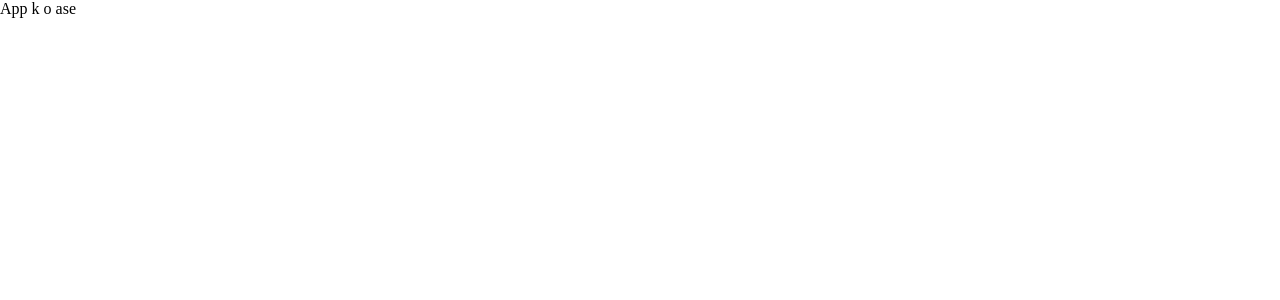
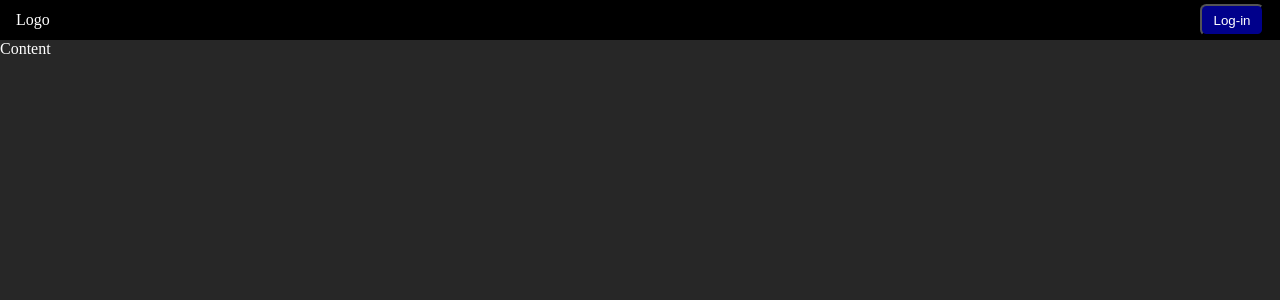
Before and after one commit to MageLnk/Desafio---Base-de-datos-colaboradores, a React (Create React App) app: page / in a window 1280 px wide. Shown: the top 300 px of the page. Built offline with nearby package versions, Linux system fonts and the light colour scheme.

Commit message:
Ahora funciona

```diff
--- a/src/App.js
+++ b/src/App.js
@@ -1,5 +1,13 @@
+// Components
+import Header from "./Components/Header";
+
 const App = () => {
-  return <div>App k o ase</div>;
+  return (
+    <div className="app-genereal-container">
+      <Header />
+      <span className="content-general-container">Content</span>
+    </div>
+  );
 };
 
 export default App;
--- /dev/null
+++ b/src/Components/Button/index.js
@@ -0,0 +1,9 @@
+const Button = ({ status, handleLogin, logInStatus }) => {
+  return (
+    <button className="header-button" onClick={() => handleLogin(logInStatus)}>
+      {status}
+    </button>
+  );
+};
+
+export default Button;
--- /dev/null
+++ b/src/Components/Header/index.js
@@ -0,0 +1,21 @@
+import GeneralContext from "../../Context/GeneralContext";
+// Context
+import { useContext } from "react";
+// Components
+import Button from "../Button";
+
+const Header = () => {
+  const { logIn, handleLogin, handleLogOut } = useContext(GeneralContext);
+  return (
+    <div className="header-general-container">
+      <span>Logo</span>
+      {!logIn ? (
+        <Button status={"Log-in"} handleLogin={handleLogin} logInStatus={true} />
+      ) : (
+        <Button status={"Log-out"} handleLogin={handleLogOut} logInStatus={false} />
+      )}
+    </div>
+  );
+};
+
+export default Header;
--- a/src/index.css
+++ b/src/index.css
@@ -2,3 +2,37 @@ body {
   margin: 0;
   padding: 0;
 }
+
+.header-general-container {
+  grid-area: header;
+  background-color: black;
+  color: white;
+  display: flex;
+  justify-content: space-between;
+  align-items: center;
+  padding: 0 1rem 0 1rem;
+}
+.header-general-container .header-button {
+  width: 4rem;
+  height: 2rem;
+  border-radius: 0.4rem;
+  background-color: darkblue;
+  color: white;
+}
+
+.content-general-container {
+  grid-area: main-content;
+  background-color: rgb(39, 39, 39);
+  color: white;
+}
+
+.app-genereal-container {
+  display: grid;
+  grid-template-areas:
+    "header"
+    "main-content";
+  grid-template-rows: 5% 95%;
+  grid-template-columns: 100%;
+  height: 100vh;
+  width: 100%;
+}
```
